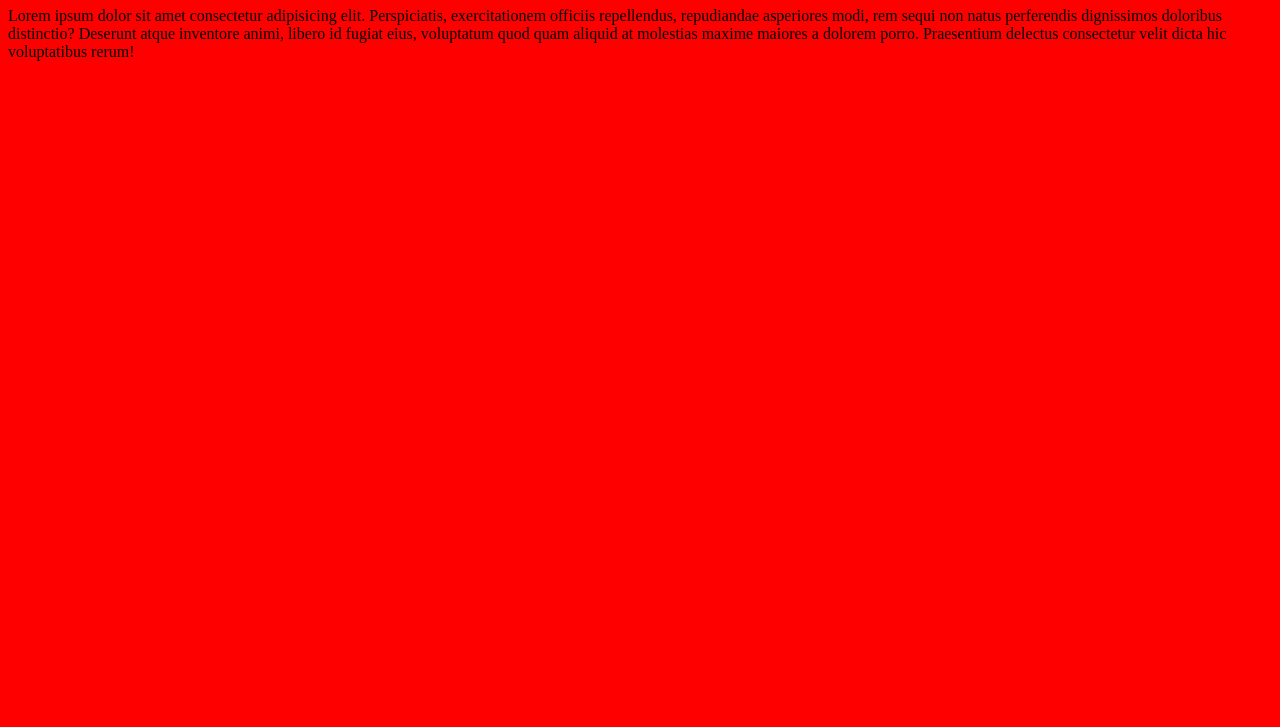
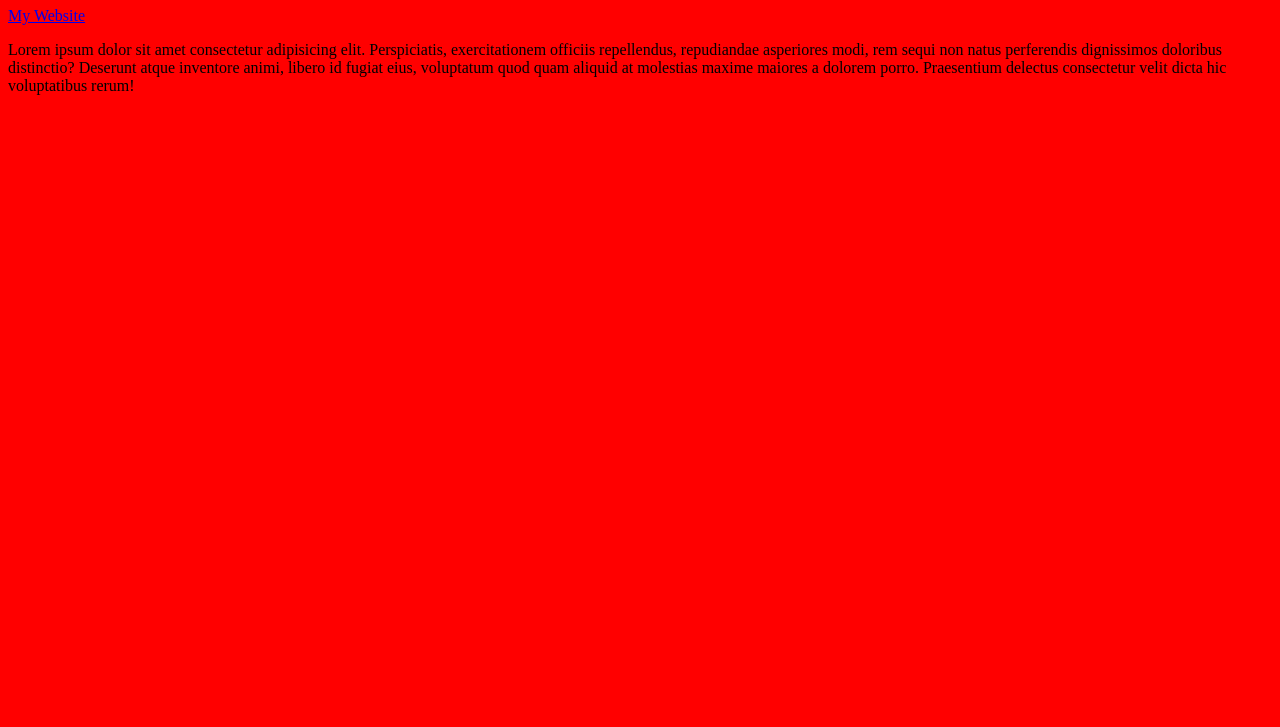
Before and after one commit to moudud-hoq/testing-again, a plain HTML site: page index.html in a window 1280 px wide. Shown: the part 73-800 px from the top of the page. Drawn offline with Linux system fonts and the light colour scheme.

Commit message:
added the 4th blog

```diff
--- a/index.html
+++ b/index.html
@@ -8,6 +8,7 @@
 </head>
 <body>
     <h1>My First GitHub Add</h1>
+    <p><a href="https://moududulhaque.github.io/testing-again">My Website</a></p>
     <p>Lorem ipsum dolor sit amet consectetur adipisicing elit. Perspiciatis, exercitationem officiis repellendus, repudiandae asperiores modi, rem sequi non natus perferendis dignissimos doloribus distinctio? Deserunt atque inventore animi, libero id fugiat eius, voluptatum quod quam aliquid at molestias maxime maiores a dolorem porro. Praesentium delectus consectetur velit dicta hic voluptatibus rerum!</p>
 
 </body>
```
